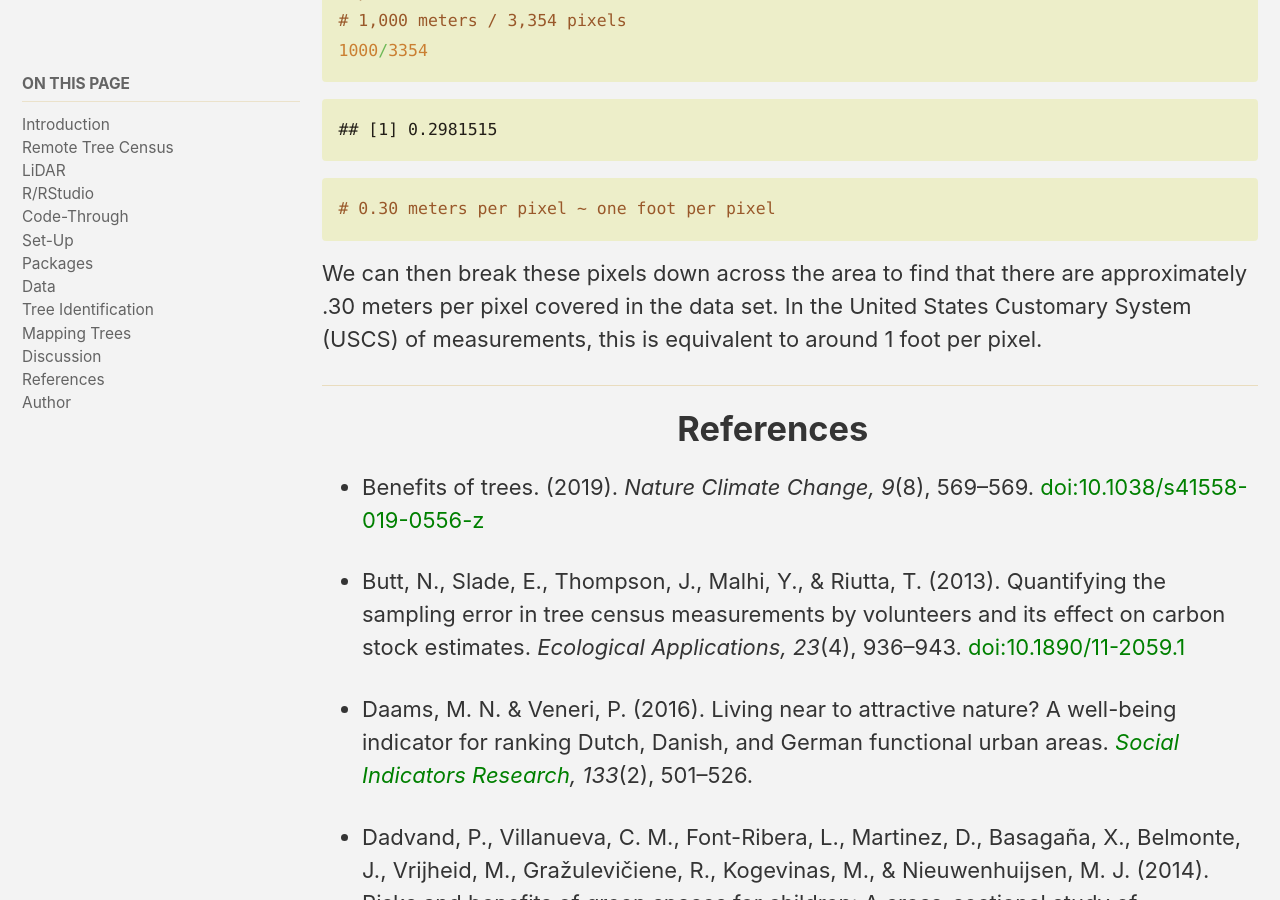
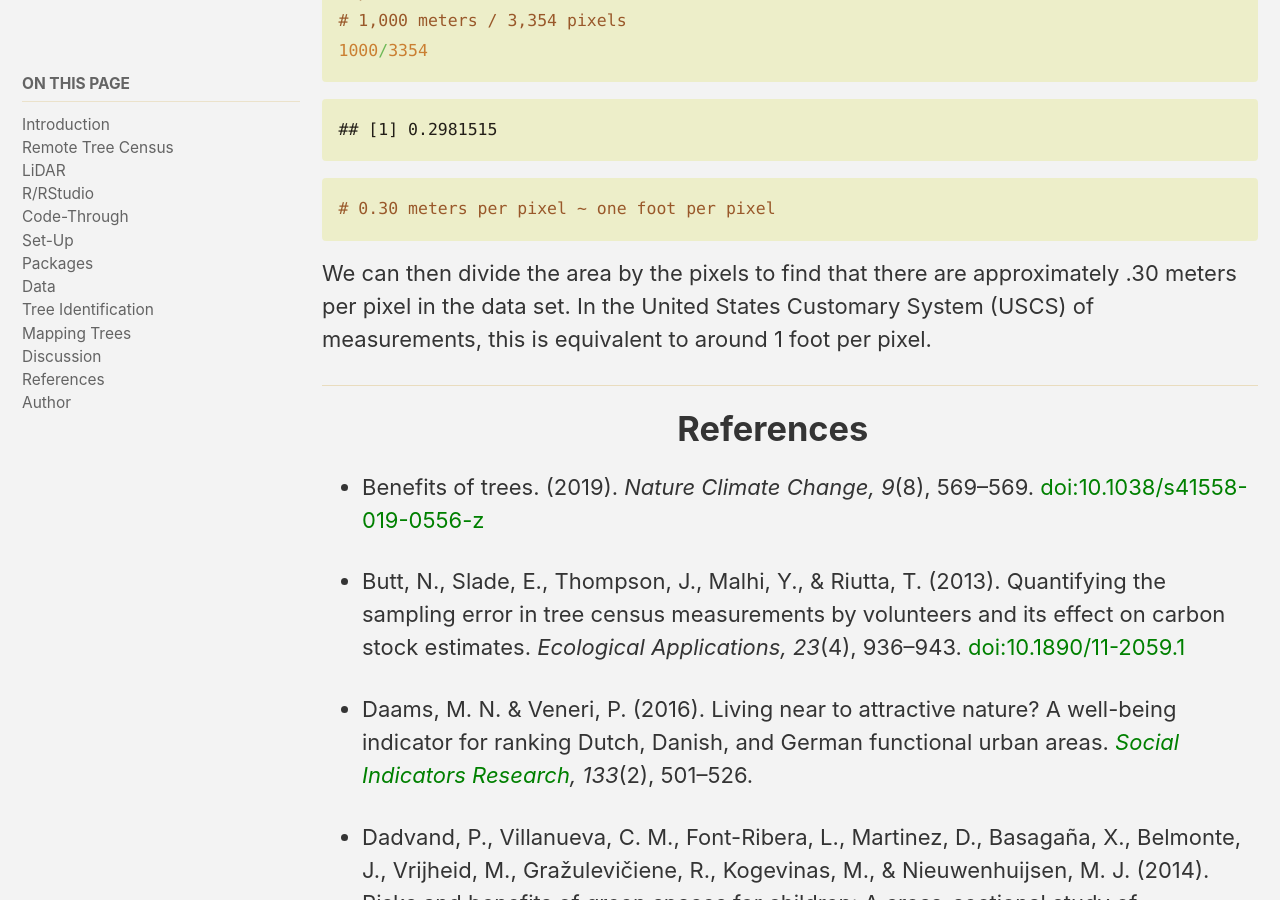
Before and after one commit to castower/cpp-593-treeproject-site, a Jekyll site: the page built from index.md, in a window 1280 px wide and 900 px high, scrolled down 13829 px. Built offline with Jekyll 4.4.1, drawn with Linux system fonts in a browser that asks for light colours; cached includes are drawn as plain includes; nearby versions of some CDN libraries.

Commit message:
Update index.md

````diff
--- a/index.md
+++ b/index.md
@@ -353,7 +353,7 @@
 # 0.30 meters per pixel ~ one foot per pixel
 ```
 
-<p> We can then break these pixels down across the area to find that there are approximately .30 meters per pixel covered in the data set. In the United States Customary System (USCS) of measurements, this is equivalent to around 1 foot per pixel. </p>
+<p> We can then divide the area by the pixels to find that there are approximately .30 meters per pixel in the data set. In the United States Customary System (USCS) of measurements, this is equivalent to around 1 foot per pixel. </p>
 
 <hr>
 
````
